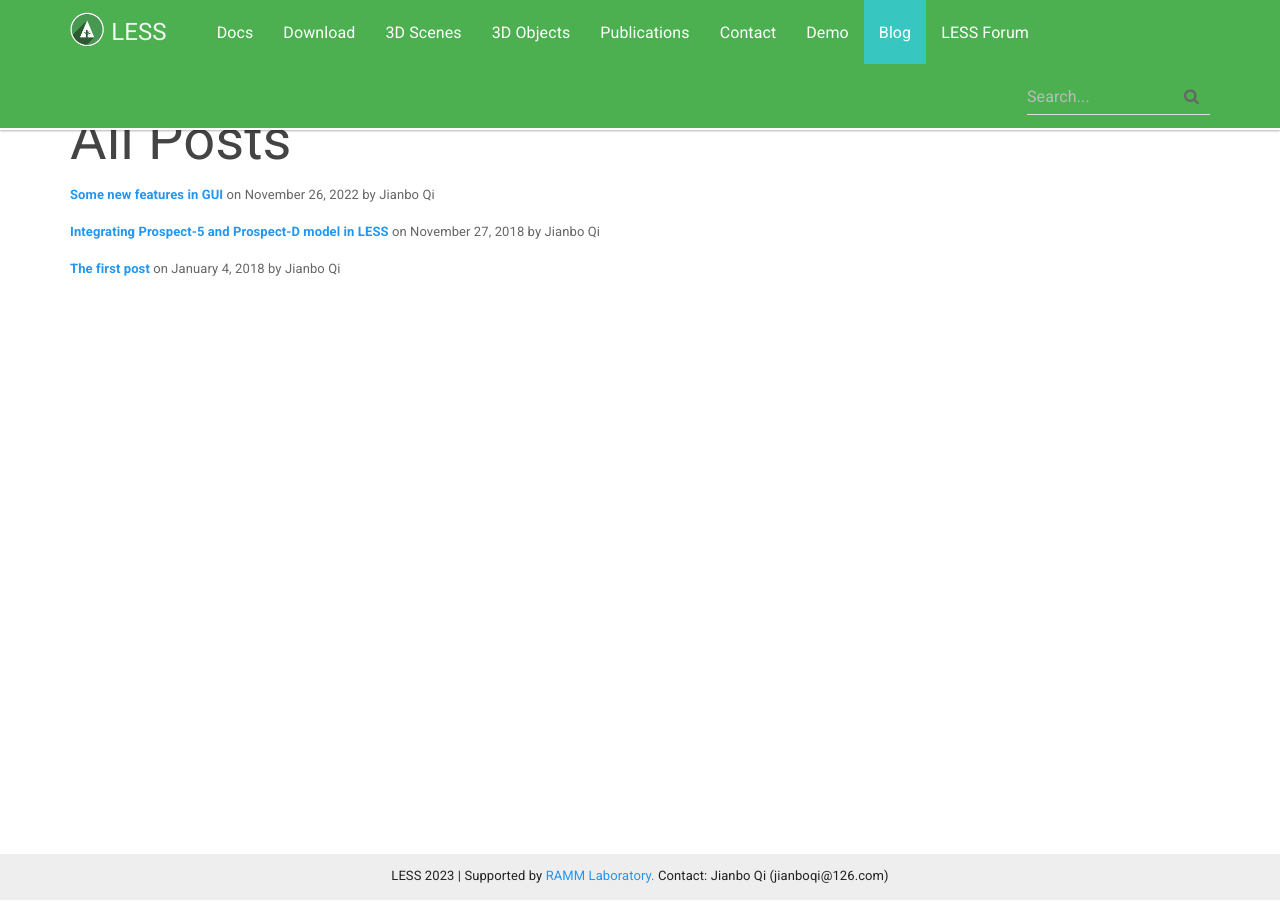
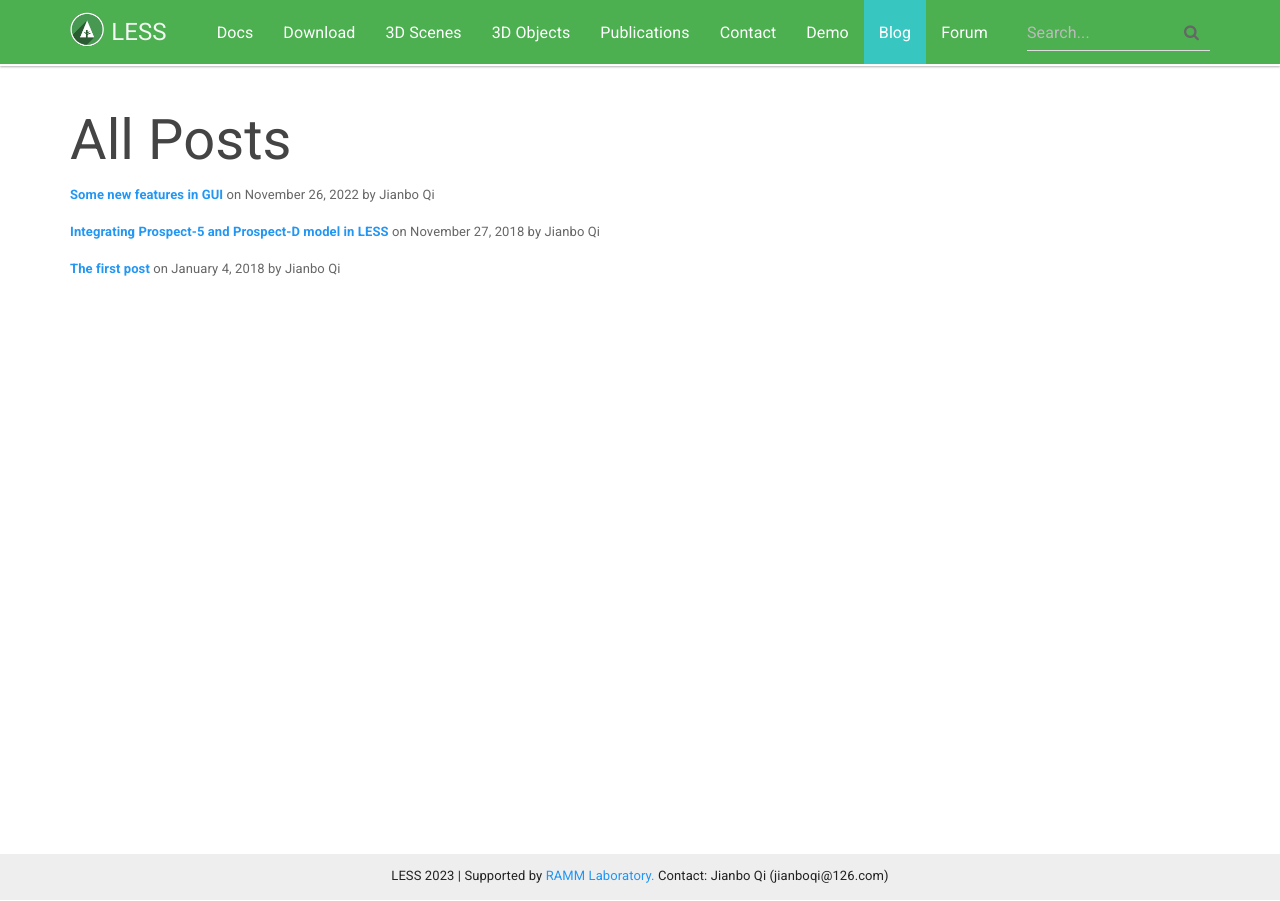
Before and after one commit to jianboqi/jianboqi.github.io, a Jekyll site: the page built from allposts.html, in a window 1280 px wide. Built offline with Jekyll 4.4.1, drawn with Linux system fonts in a browser that asks for light colours; nearby versions of some CDN libraries.

Commit message:
Update topnav.html

```diff
--- a/_includes/topnav.html
+++ b/_includes/topnav.html
@@ -21,7 +21,7 @@
                 <li {% if page.sectionid=='page_contact' %} class="active" {% endif %}><a href="{{ "/contact/" | prepend: site.baseurl }}">Contact</a></li>
                 <li {% if page.sectionid=='page_demo' %} class="active" {% endif %}><a href="{{ "/demo/" | prepend: site.baseurl }}">Demo</a></li>
                 <li {% if page.sectionid=='blog' %} class="active" {% endif %}><a href="{{ site.posts.first.url | prepend: site.baseurl }}">Blog</a></li>
-                <li><a target="_blank" href="http://forum.lessrt.org/">LESS Forum</a></li>
+                <li><a target="_blank" href="http://forum.lessrt.org/">Forum</a></li>
             </ul>
             <div class="navbar-right">
                 <form class="navbar-form navbar-left">
```
